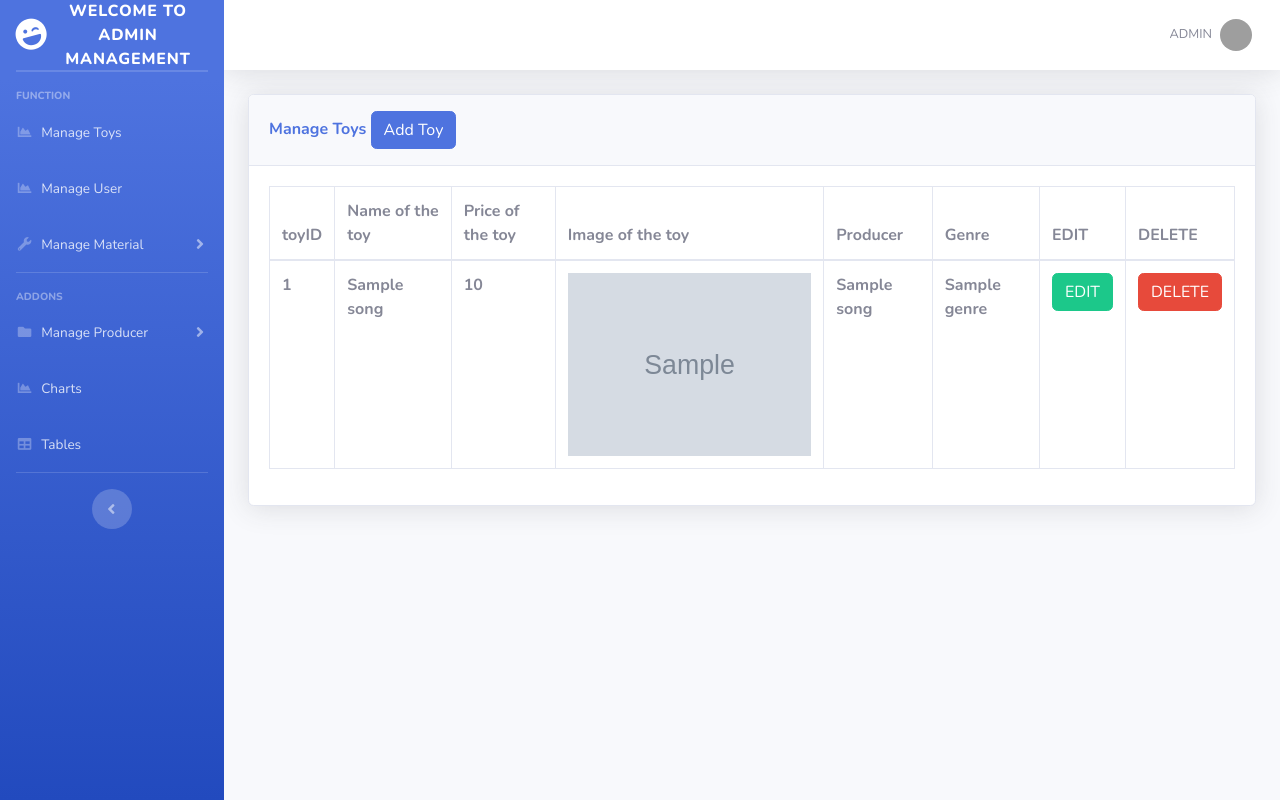
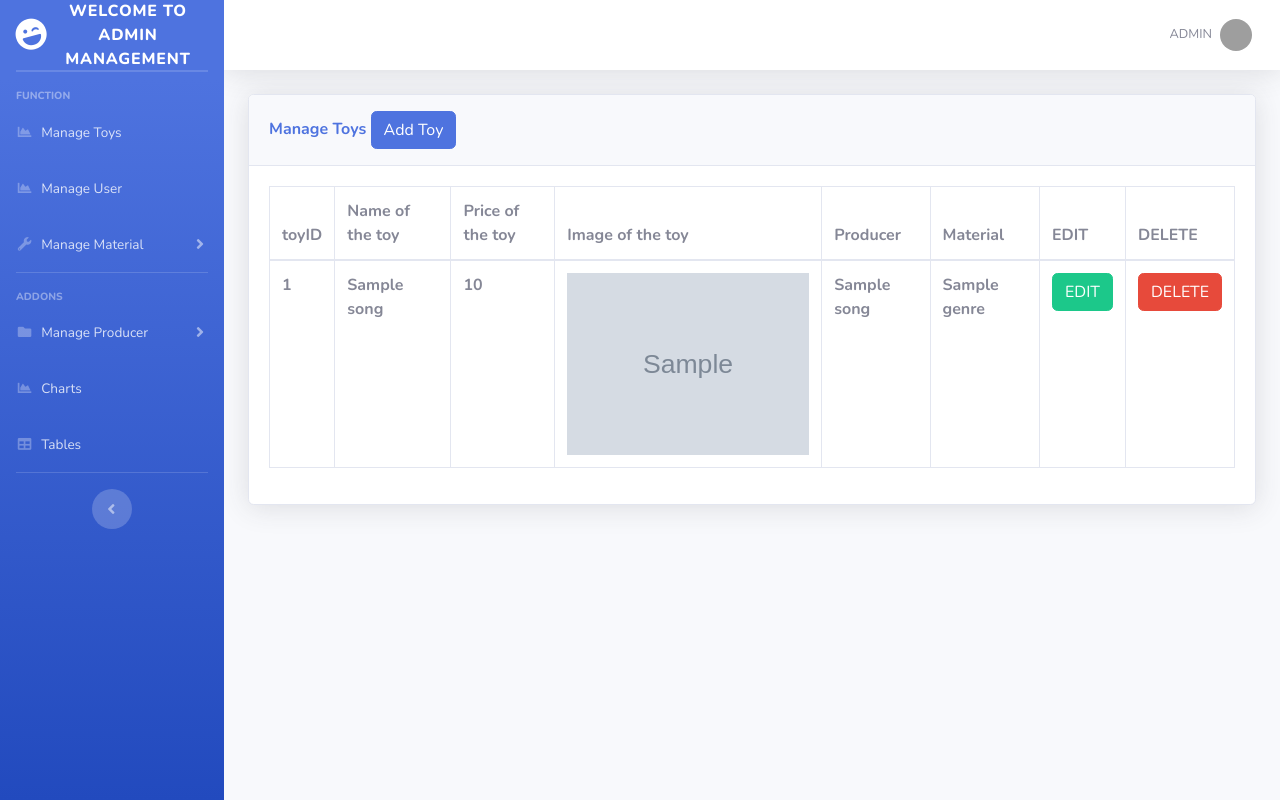
Before and after one commit to jeonlinh99/cloud_computing, a PHP site: page /admin/index.php in a window 1280 px wide. Run offline with PHP 8.4, Linux system fonts and the light colour scheme; tables that the repository leaves empty or names only in its code hold one stand-in row (values such as "Sample post"); grey boxes marked "Sample" are stand-in pictures; grey boxes are pictures that could not be loaded.

Commit message:
Update index.php

```diff
--- a/admin/index.php
+++ b/admin/index.php
@@ -86,7 +86,7 @@ include('includes/conn.php');
             <th> Price of the toy</th>
             <th> Image of the toy</th>
             <th> Producer</th>
-            <th> Genre</th>
+            <th> Material</th>
             <th>EDIT </th>
             <th>DELETE </th>
           </tr>
```
